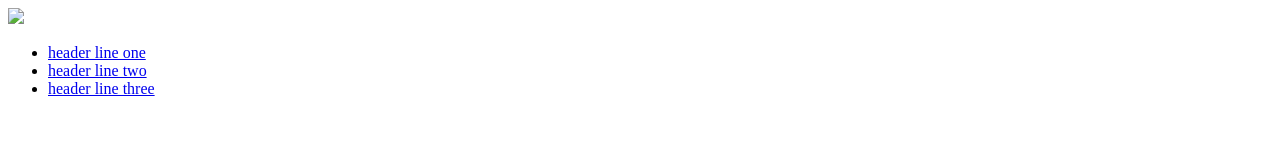
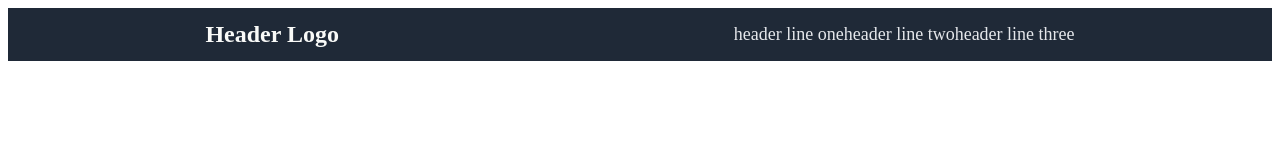
Before and after one commit to craftycoder07/Landing-Page, a plain HTML site: page index.html in a window 1280 px wide. Drawn offline with Linux system fonts and the light colour scheme.

Commit message:
Added header
Added top header element with styling. (Styling is pending)

```diff
--- a/index.html
+++ b/index.html
@@ -10,13 +10,25 @@
 
 <body>
     <div class="header">
-        <img src="header_logo.png">
-        <ul class="right-links">
-            <li><a href="#">header line one</a></li>
-            <li><a href="#">header line two</a></li>
-            <li><a href="#">header line three</a></li>
-        </ul>
+        <div class="top-header">
+            <div class="left-links">
+                <div class="header-logo-text">Header Logo</div>
+            </div>
+            <div class="right-links">
+                <ul>
+                    <li><a href="#">header line one</a></li>
+                    <li><a href="#">header line two</a></li>
+                    <li><a href="#">header line three</a></li>
+                </ul>
+            </div>
+        </div>
+        <div class="bottom-header">
+
+        </div>
     </div>
+    <div class="information"></div>
+    <div class="quote"></div>
+    <div class="sign-up"></div>
     <div class="footer">
 
     </div>
--- a/style.css
+++ b/style.css
@@ -0,0 +1,31 @@
+.header{
+    background-color: #1F2937;
+}
+
+.top-header{
+    display: flex;
+    justify-content: space-around;
+    align-items: center;
+}
+
+.header-logo-text{
+    font-weight: bold;
+    font-size: 24px;
+    color: #F9FAF8;
+    font: Roboto;
+}
+
+ul{
+    display: flex;
+    flex-direction: row;
+    justify-content: space-between;
+    list-style-type: none;
+    padding: 0px;
+}
+
+a{
+    font-size: 18px;
+    color: #E5E7EB;
+    font: Roboto;
+    text-decoration: none;
+}
```
